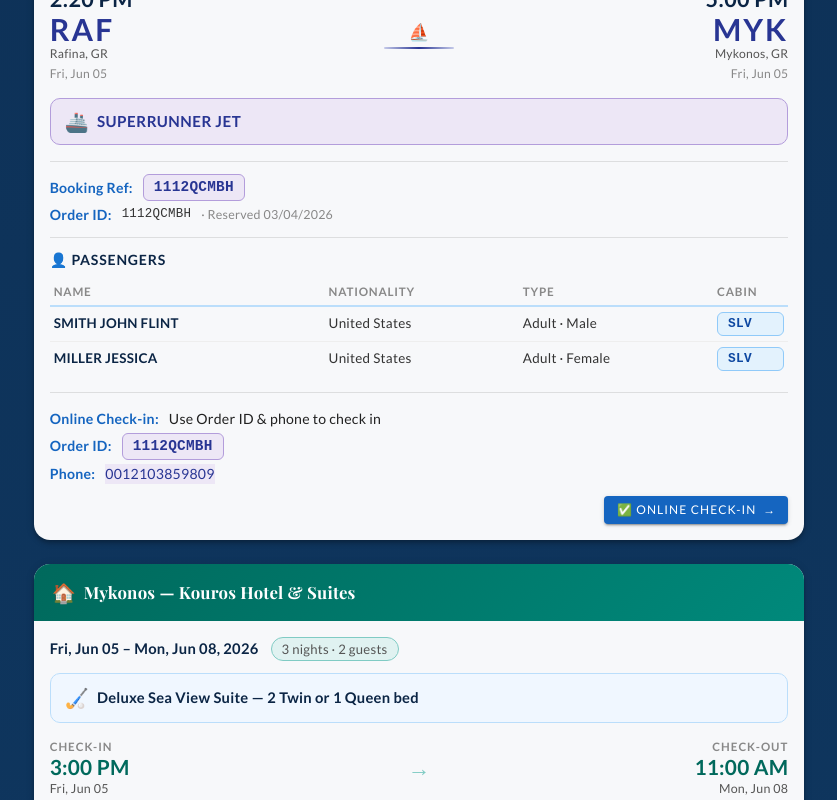
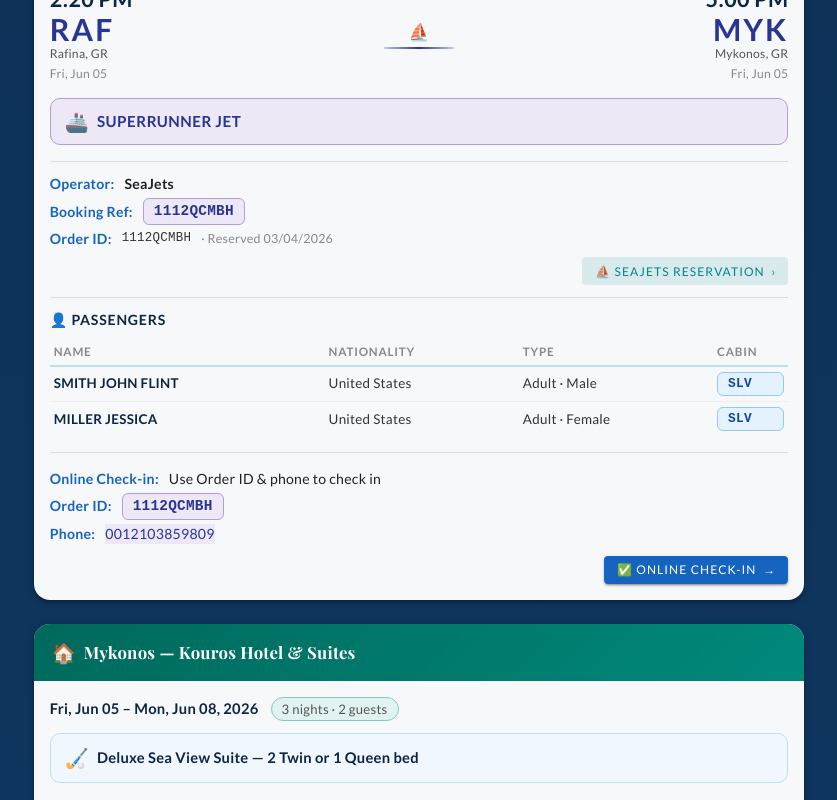
Before and after one commit to FlintShadey/Itenerary, a Vue app: page /#/ in a window 1280 px wide. Shown: the part 3325-4125 px from the top of the page, without its empty margins (221-1058 px from the left). Built offline with nearby package versions, Linux system fonts and the light colour scheme.

Commit message:
Add SeaJets Reservation button to Rafina→Mykonos ferry card

```diff
--- a/src/views/Itinerary.vue
+++ b/src/views/Itinerary.vue
@@ -466,13 +466,25 @@
 
                 <!-- Booking details -->
                 <div class="confirm-row mb-1">
+                  <span class="detail-label">Operator:</span>
+                  <span style="font-weight:600;">SeaJets</span>
+                </div>
+                <div class="confirm-row mb-1">
                   <span class="detail-label">Booking Ref:</span>
                   <span class="confirm-code ferry-code">1112QCMBH</span>
                 </div>
-                <div class="confirm-row mb-3">
+                <div class="confirm-row mb-2">
                   <span class="detail-label">Order ID:</span>
                   <span class="trip-id" style="font-family:'Courier New',monospace;color:#333;">1112QCMBH</span>
                   <span class="trip-id">&middot; Reserved 03/04/2026</span>
+                </div>
+
+                <div class="mb-3" style="text-align:right;">
+                  <a href="https://www.seajets.com/en/my-bookings/" target="_blank" rel="noopener" style="text-decoration:none;">
+                    <v-btn color="cyan-darken-3" variant="tonal" size="small">
+                      &#9973; SeaJets Reservation &nbsp;&#8250;
+                    </v-btn>
+                  </a>
                 </div>
 
                 <v-divider class="my-3"></v-divider>
```
